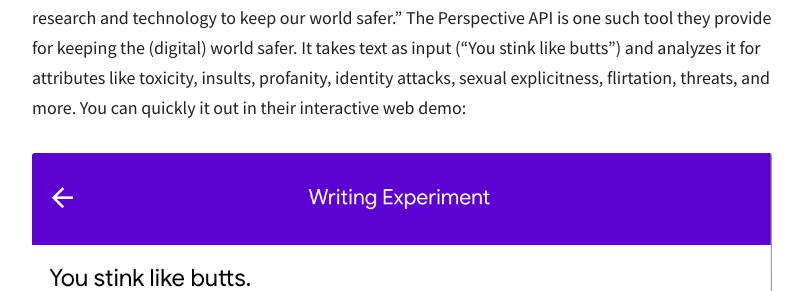
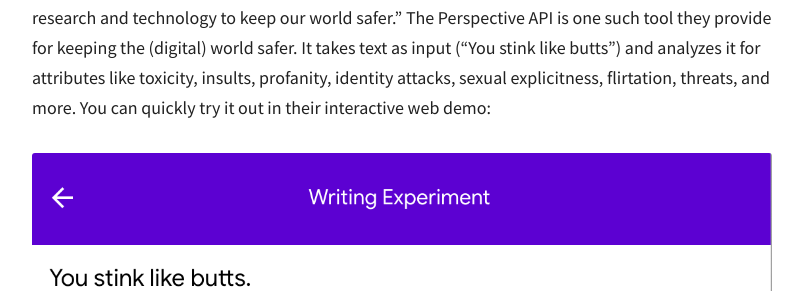
Before and after one commit to dalequark/daleonai, a Jekyll site: the page built from _posts/2020-06-30-build-your-own-ai-moderator-bot-for-discord-with-the-perspective-api.md, in a window 1280 px wide and 900 px high, scrolled down 3909 px. Shown: the part 314-605 px from the top of the window, without its empty margins (238-1041 px from the left). Built offline with Jekyll 4.4.1, drawn with Linux system fonts in a browser that asks for light colours; some web fonts are replaced; comment, search, counter and statistics services are not loaded; some of the changed text lies outside the part shown.

Commit message:
Update from Forestry.io Dale updated _posts/2020-06-30-build-your-own-ai-moderator-bot-for-discord-with-the-perspective-api.md

```diff
--- a/_posts/2020-06-30-build-your-own-ai-moderator-bot-for-discord-with-the-perspective-api.md
+++ b/_posts/2020-06-30-build-your-own-ai-moderator-bot-for-discord-with-the-perspective-api.md
@@ -70,8 +70,7 @@
 
 As you can see, we’ll need a couple of different API and developer tokens to get started, one for the Perspective API, which we’ll use for analyzing messages, and one for Discord (more on that in a second).
 
-What is the Perspective API?
-The Perspective API is a free tool built by Jigsaw, a unit within Google that, in their own words, “forecasts and confronts emerging threats, creating future-defining research and technology to keep our world safer.” The Perspective API is one such tool they provide for keeping the (digital) world safer. It takes text as input (“You stink like butts”) and analyzes it for attributes like toxicity, insults, profanity, identity attacks, sexual explicitness, flirtation, threats, and more. You can quickly it out in their interactive web demo:
+What is the Perspective API? The Perspective API is a free tool built by Jigsaw, a unit within Google that, in their own words, “forecasts and confronts emerging threats, creating future-defining research and technology to keep our world safer.” The Perspective API is one such tool they provide for keeping the (digital) world safer. It takes text as input (“You stink like butts”) and analyzes it for attributes like toxicity, insults, profanity, identity attacks, sexual explicitness, flirtation, threats, and more. You can quickly try it out in their interactive web demo:
 
 ![Example of Perspective interactive demo](/images/screen-shot-2020-06-30-at-11-10-09-am.png "Example of Perspective interactive demo")
 
```
Also changed, not shown: other parts of _posts/2020-06-30-build-your-own-ai-moderator-bot-for-discord-with-the-perspective-api.md (+3 -3 lines).
